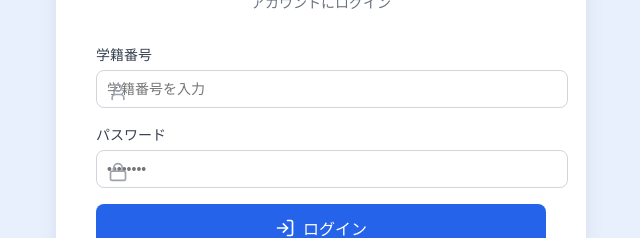
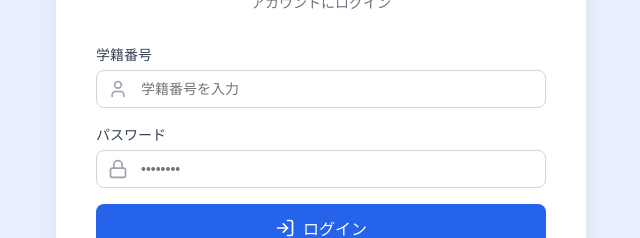
Before and after one commit to MichaleScofield1/tasukeai, a React (Create React App) app: page / in a window 1280 px wide. Shown: the part 296-534 px from the top of the page, without its empty margins (319-959 px from the left). Built offline with nearby package versions, Linux system fonts and the light colour scheme; no server answers; sample sign-in values are in the browser's storage.

Commit message:
Fix icon overlap in login form (final fix)

```diff
--- a/src/Login.jsx
+++ b/src/Login.jsx
@@ -112,14 +112,24 @@ const Login = ({ onLoginSuccess }) => {
             <div>
               <label style={{ display: 'block', fontSize: '14px', fontWeight: '500', marginBottom: '6px', color: '#374151' }}>学籍番号</label>
               <div style={{ position: 'relative' }}>
-                <User style={{ position: 'absolute', left: '12px', top: '12px', color: '#9ca3af' }} size={20} />
+                <User style={{ position: 'absolute', left: '12px', top: '50%', transform: 'translateY(-50%)', color: '#9ca3af', pointerEvents: 'none' }} size={20} />
                 <input
                   type="text"
                   value={studentId}
                   onChange={(e) => setStudentId(e.target.value)}
                   required
                   placeholder="学籍番号を入力"
-                  style={{ width: '100%', paddingLeft: '44px', padding: '10px', border: '1px solid #d1d5db', borderRadius: '8px', fontSize: '14px' }}
+                  style={{
+                    width: '100%',
+                    paddingLeft: '44px',
+                    paddingRight: '16px',
+                    paddingTop: '10px',
+                    paddingBottom: '10px',
+                    border: '1px solid #d1d5db',
+                    borderRadius: '8px',
+                    fontSize: '14px',
+                    boxSizing: 'border-box'
+                  }}
                 />
               </div>
             </div>
@@ -128,14 +138,24 @@ const Login = ({ onLoginSuccess }) => {
             <div>
               <label style={{ display: 'block', fontSize: '14px', fontWeight: '500', marginBottom: '6px', color: '#374151' }}>パスワード</label>
               <div style={{ position: 'relative' }}>
-                <Lock style={{ position: 'absolute', left: '12px', top: '12px', color: '#9ca3af' }} size={20} />
+                <Lock style={{ position: 'absolute', left: '12px', top: '50%', transform: 'translateY(-50%)', color: '#9ca3af', pointerEvents: 'none' }} size={20} />
                 <input
                   type="password"
                   value={password}
                   onChange={(e) => setPassword(e.target.value)}
                   required
                   placeholder="••••••••"
-                  style={{ width: '100%', paddingLeft: '44px', padding: '10px', border: '1px solid #d1d5db', borderRadius: '8px', fontSize: '14px' }}
+                  style={{
+                    width: '100%',
+                    paddingLeft: '44px',
+                    paddingRight: '16px',
+                    paddingTop: '10px',
+                    paddingBottom: '10px',
+                    border: '1px solid #d1d5db',
+                    borderRadius: '8px',
+                    fontSize: '14px',
+                    boxSizing: 'border-box'
+                  }}
                 />
               </div>
             </div>
```
